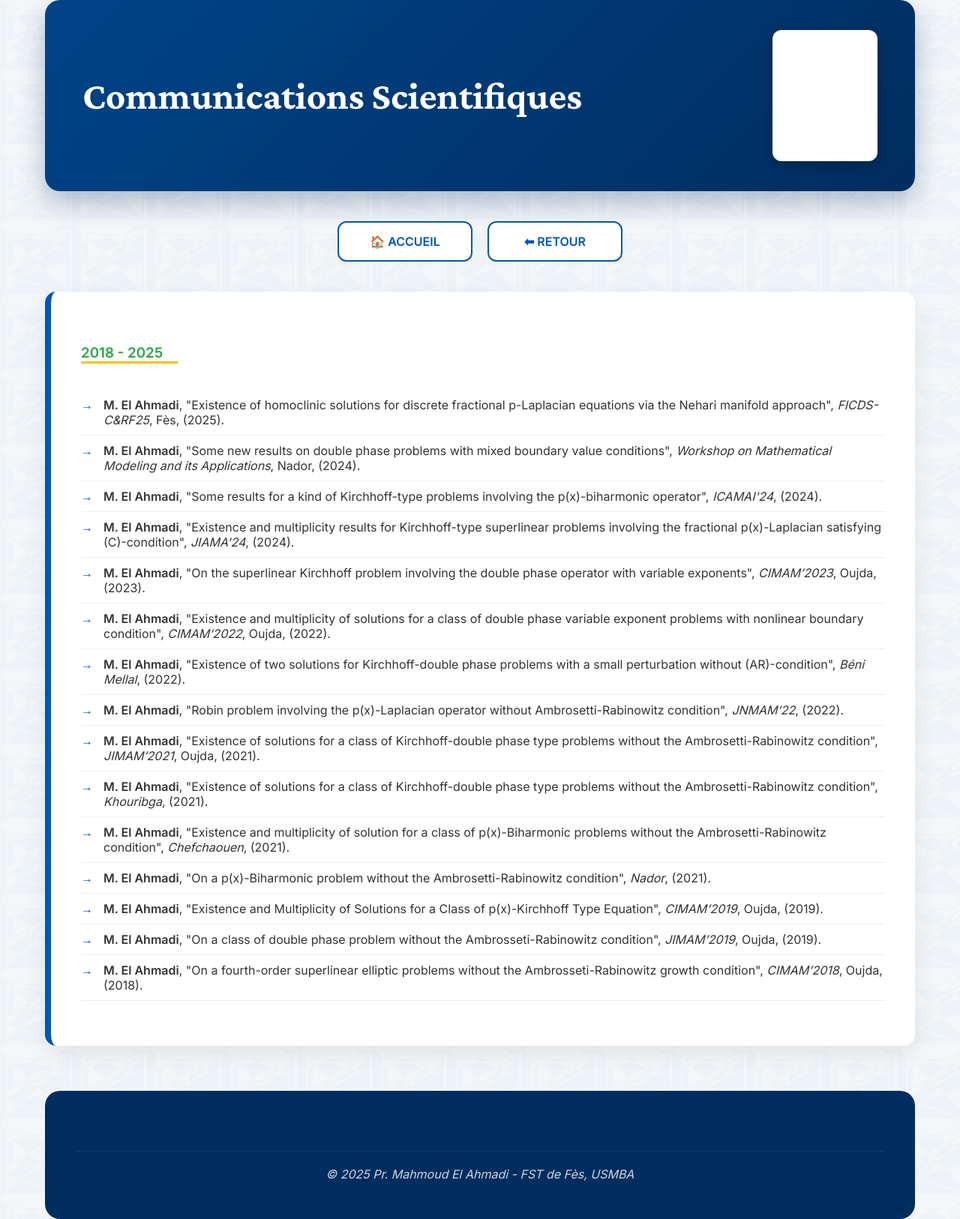
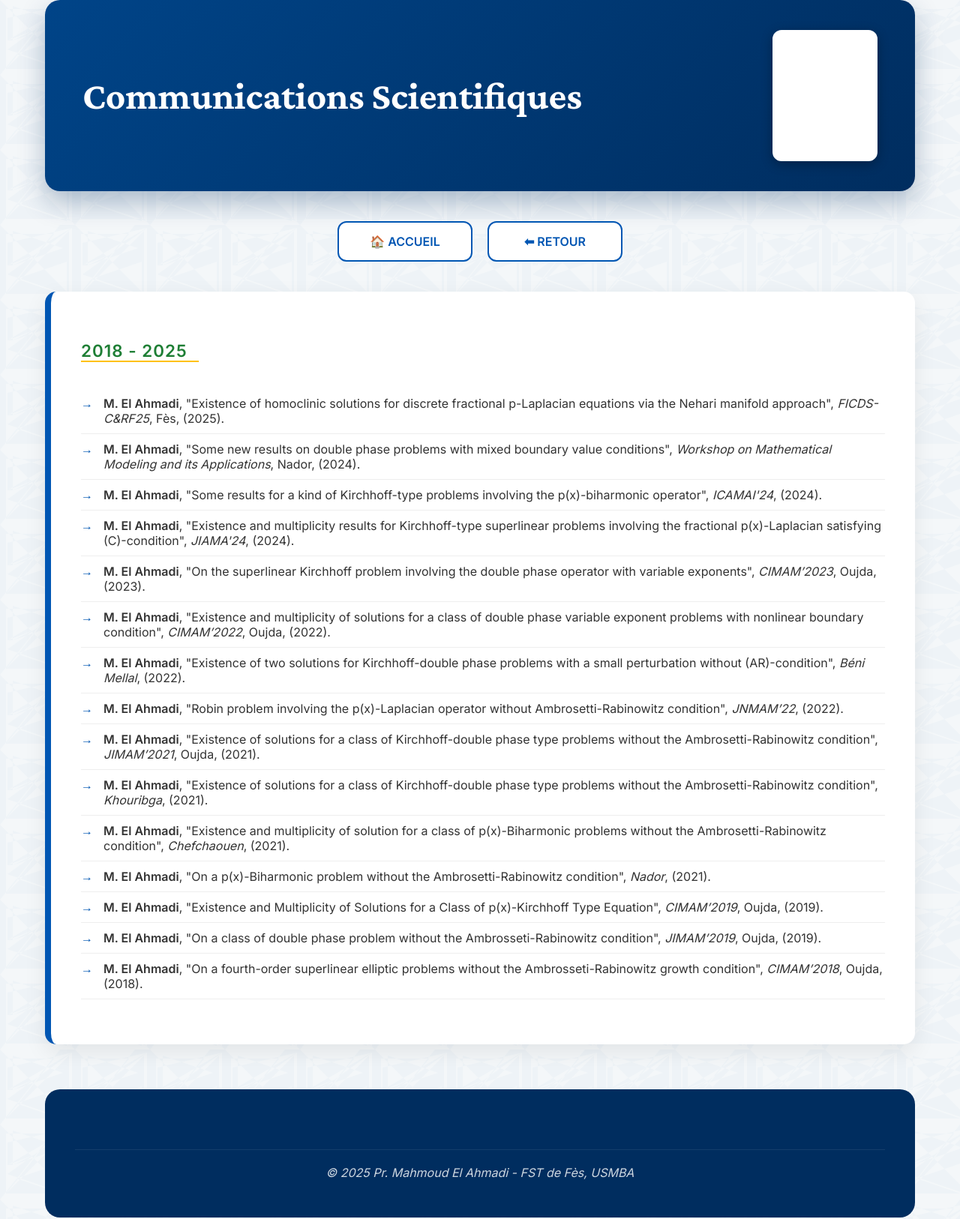
Before and after one commit to mahmoudmath/mahmoudmath.github.io, a Jekyll site: the page communications.html, which Jekyll copies as it is, in a window 1280 px wide. Shown: the whole page at 75% size. Built offline with Jekyll 4.4.1, drawn with Linux system fonts in a browser that asks for light colours.

Commit message:
Update communications.html

```diff
--- a/communications.html
+++ b/communications.html
@@ -6,14 +6,24 @@
     <title>Communications - Pr. Mahmoud El Ahmadi</title>
     <link rel="stylesheet" href="style.css">
     <style>
-        .year-title {
-            color: #28a745;
-            border-bottom: 3px solid #ffc107;
-            display: inline-block;
-            margin: 30px 0 15px 0;
-            padding-right: 20px;
-        }
-    </style>
+    .year-title {
+        /* On réduit la taille pour faire plus "pro" */
+        font-size: 1.4rem !important;
+        font-weight: 700;
+
+        /* Couleur plus sobre (un vert plus foncé ou garder le tien) */
+        color: #1e7e34;
+
+        /* Un trait plus fin et plus discret */
+        border-bottom: 2px solid #ffc107;
+
+        display: inline-block;
+        margin: 25px 0 15px 0;
+        padding-right: 15px;
+        text-transform: uppercase; /* Donne un aspect plus structuré */
+        letter-spacing: 1px;
+    }
+</style>
 </head>
 <body>
     <div class="container">
```
